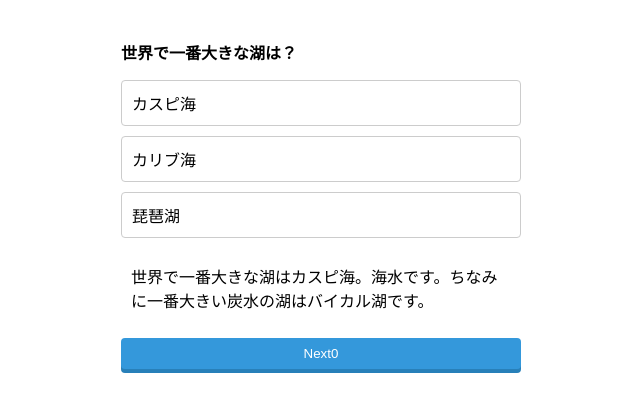
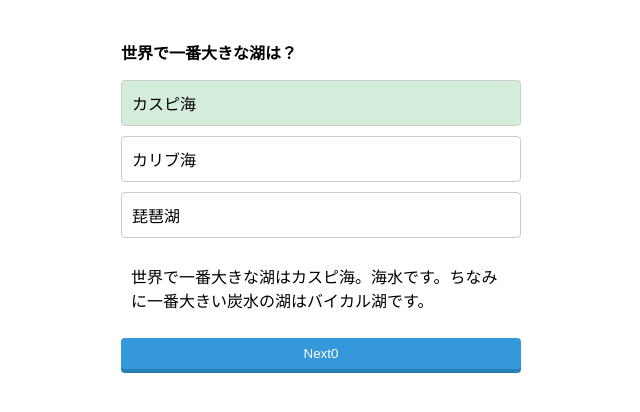
Before and after one commit to marimonon/vite-quiz, a React (Vite) app: page / in a window 1280 px wide. Shown: the top 412 px of the page, without its empty margins (319-959 px from the left). Built offline with nearby package versions, Linux system fonts and the light colour scheme.

Commit message:
正解枝のcssの出しわけ

```diff
--- a/src/App.jsx
+++ b/src/App.jsx
@@ -20,6 +20,7 @@ function App() {
     console.log(item);
     if (item === items[0]) {
       console.log("correct!");
+      // item.classList.add("-light");
     }
   };
 
--- a/src/components/Choices.jsx
+++ b/src/components/Choices.jsx
@@ -10,8 +10,13 @@ function Choices({ items, judge }) {
       `}
     >
       {items.map((item) => {
+        const light = item === items[0];
         return (
-          <li onClick={() => judge(item)} css={itemStyle} key={item}>
+          <li
+            onClick={() => judge(item)}
+            css={light ? lightItemStyle : itemStyle}
+            key={item}
+          >
             {item}
           </li>
         );
@@ -32,3 +37,8 @@ const itemStyle = css`
     background: #f8f8f8;
   }
 `;
+
+const lightItemStyle = css`
+  ${itemStyle};
+  background: #d4edda;
+`;
```
